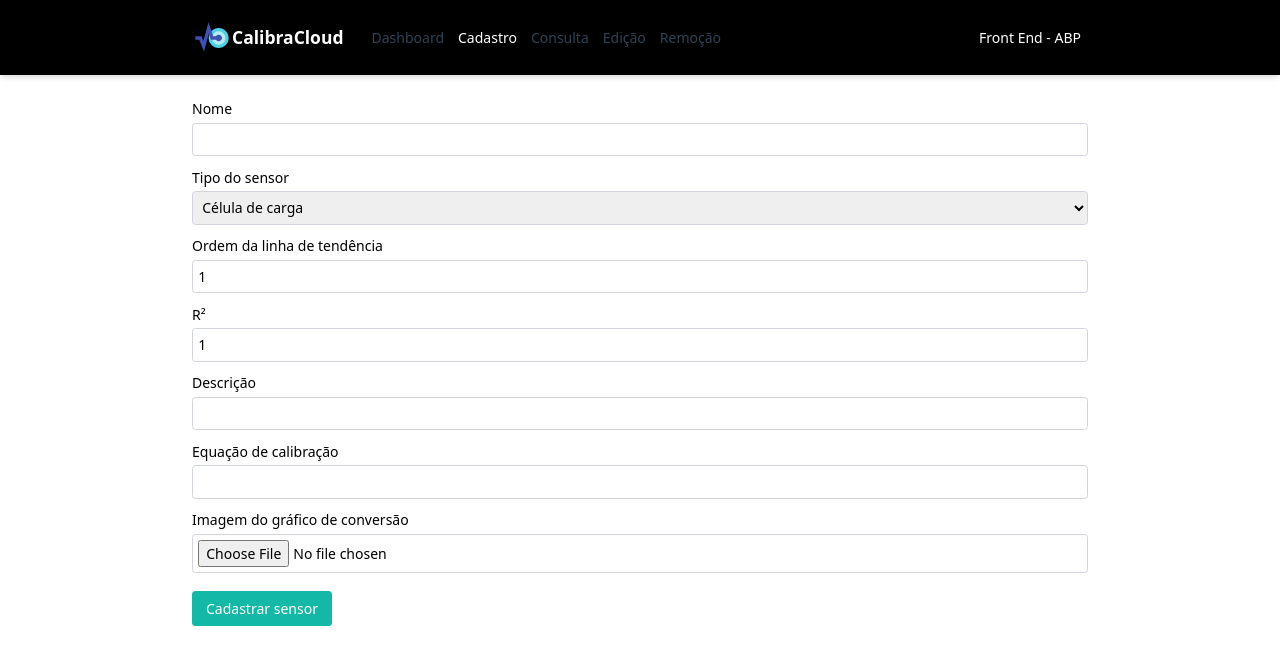
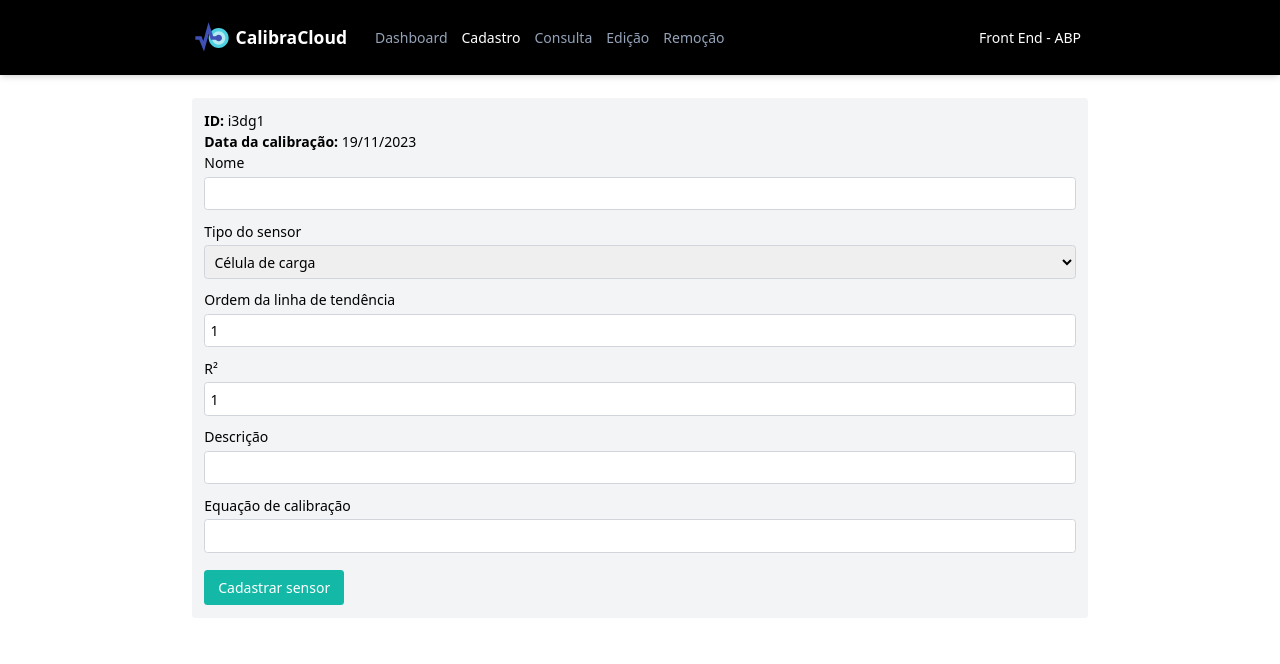
Before and after one commit to LucasMeller13/CalibraCloud, a React (Vite) app: page /cadastro in a window 1280 px wide. Shown: the top 664 px of the page. Built offline with nearby package versions, Linux system fonts and the light colour scheme.

Commit message:
Atualização context

```diff
--- /dev/null
+++ b/src/context/ListaCadastroContext.jsx
@@ -0,0 +1,51 @@
+import { useEffect, useState, useContext, createContext } from 'react';
+
+import Sensores from '../sensors.json';
+
+/**
+ * Contexto é um tópico um pouco mais avançado de React, mas o que você precisa aprender aqui
+ * é que é uma forma viável de compartilhar dados entre componentes de forma "global" sem precisar
+ * passar dados de um componente para outro via props ou recriar os useStates comuns em cada santa função.
+ *
+ * O principio da simplificação aqui é que os useStates ficam "aqui" e o resto da aplicação só acessa e lê
+ * desse local centralizado através do Provider e do hook `useContext`.
+ */
+
+const ListaCadastroContext = createContext([[], () => {}]);
+
+/**
+ * Além do `const [items, setItems] = useState([]);` que divulga a lista para toda aplicação
+ * também fiz uma sincronização dos nossos itens com a memória do navegador (localStorage) assim
+ * não perderemos os itens da lista de compras mesmo que fechamos a janela.
+ */
+export function ListaCadastroProvider(props) {
+  const [items, setItems] = useState([]);
+
+  useEffect(() => {
+    const itemsData = localStorage.getItem('items');
+    const items = itemsData ? JSON.parse(itemsData) : [];
+    setItems(items);
+  }, []);
+
+  useEffect(() => {
+    if (items.length > 0) {
+      localStorage.setItem('items', JSON.stringify(items));
+    }
+  }, [items]);
+
+  return <ListaCadastroContext.Provider value={[items, setItems]} {...props} />;
+}
+
+export function useListaCadastro() {
+  const context = useContext(ListaCadastroContext);
+  if (context === undefined) {
+    throw new Error(
+      `useListaCadastro must be used within a ListaCadastroProvider`
+    );
+  }
+  return context;
+}
+
+export function generateId() {
+  return Math.random().toString(36).substr(2, 5);
+}
--- a/src/layouts/RootLayout.jsx
+++ b/src/layouts/RootLayout.jsx
@@ -8,7 +8,7 @@ export default function RootLayout() {
   const lastPos = useRef(0);
 
   const navLinkClassName =
-    'mr-4 mt-4 block text-base font-medium text-slate-700 hover:text-white-600 md:mt-0 md:inline-block';
+    'mr-4 mt-4 block text-base font-medium text-slate-400 hover:text-white-600 md:mt-0 md:inline-block';
 
   function toggleMenu(event) {
     event.preventDefault();
@@ -54,7 +54,7 @@ export default function RootLayout() {
             <div className="display: flex">
               <img src="./src/images/logo.svg" width="40px" />
               <Link className="flex items-center" to="/">
-                <span className="self-center text-xl font-semibold text-white">
+                <span className="self-center text-xl font-semibold text-white ml-1">
                   CalibraCloud
                 </span>
               </Link>
@@ -118,7 +118,7 @@ export default function RootLayout() {
               strokeLinecap="round"
               strokeLinejoin="round"
               strokeWidth="2"
-              className="h-5 w-5 text-gray-900"
+              className="h-5 w-5 text-white-900"
               viewBox="0 0 24 24"
             >
               <path d="M3 12h18M3 6h18M3 18h18" />
--- a/src/routes/Cadastro.jsx
+++ b/src/routes/Cadastro.jsx
@@ -1,4 +1,19 @@
+import { useState } from 'react';
+
+import { useListaCadastro, generateId } from '../context/ListaCadastroContext';
+
+import Sensores from '../sensors.json';
+
 export default function Cadastro() {
+  const [items, setItems] = useListaCadastro();
+  const [errorMessage, setErrorMessage] = useState('');
+
+  const idGeneratedSensor = generateId();
+  const todayDate = new Date();
+
+  let date = todayDate.getDate() + "/"+ parseInt(todayDate.getMonth()+1) +"/"+todayDate.getFullYear();
+
+
   function addItem(event) {
     event.preventDefault();
 
@@ -11,14 +26,20 @@ export default function Cadastro() {
     const formData = new FormData(form);
     if (
       formData.get('nomePessoa') !== '' &&
-      +formData.get('newItemQtd') > 0 &&
-      formData.get('dropdownTipoSensor') !== ''
+      formData.get('dropdownTipoSensor') !== '' &&
+      formData.get('descricaoCalibracao') !== '' &&
+      formData.get('equacaoCalibracao') !== ''
     ) {
       // objeto que representa nosso novo item
       const newItem = {
-        id: generateId(),
-        name: formData.get('newItemName'),
-        qtd: +formData.get('newItemQtd'),
+        id: idGeneratedSensor,
+        tipoSensor: formData.get('dropdownTipoSensor'),
+        r2: formData.get('r2'),
+        ordemTendencia: formData.get('ordemTendencia'),
+        data: date,
+        nomePessoa: formData.get('nomePessoa'),
+        descricao: formData.get('descricaoCalibracao'),
+        equacaoCalibracao: formData.get('equacaoCalibracao')
       };
 
       // mantando os itens já cadastrados e adicionando o novo no final
@@ -27,6 +48,7 @@ export default function Cadastro() {
       // resetando o form e apagando mensagens de erro antigas
       form.reset();
       setErrorMessage('');
+      console.log(items);
     } else {
       setErrorMessage('Preencha todos os campos!');
     }
@@ -34,7 +56,11 @@ export default function Cadastro() {
   return (
     <>
       <div className="">
-        <form>
+        <form onSubmit={addItem}
+        method="get"
+        className="mt-6 rounded bg-gray-100 p-3.5">
+        <h3><strong>ID:</strong> {idGeneratedSensor}</h3>
+        <h3><strong>Data da calibração:</strong> {date}</h3>
           <label className="block text-black-600">Nome</label>
           <input
             className="mt-1 block w-full rounded border border-gray-300 p-1.5 focus:border-teal-500 focus:ring focus:ring-teal-500 focus:ring-opacity-50"
@@ -92,15 +118,11 @@ export default function Cadastro() {
             name="equacaoCalibracao"
             className="mt-1 block w-full rounded border border-gray-300 p-1.5 focus:border-teal-500 focus:ring focus:ring-teal-500 focus:ring-opacity-50"
           />
-          <label className="block text-black-600 mt-3">
-            Imagem do gráfico de conversão
-          </label>
-          <input
-            id="imagemGrafico"
-            name="imagemGrafico"
-            type="file"
-            className="mt-1 block w-full rounded border border-gray-300 p-1.5 focus:border-teal-500 focus:ring focus:ring-teal-500 focus:ring-opacity-50"
-          />
+          {!!errorMessage && (
+            <div className="mt-1 font-semibold text-red-500">
+              {errorMessage}
+            </div>
+          )}
           <button
             type="submit"
             className="rounded bg-teal-500 px-4 py-2 text-white hover:bg-teal-600 mt-5"
--- a/src/sensors.json
+++ b/src/sensors.json
@@ -1,22 +1,22 @@
 [
   {
     "id": "xs54i",
-    "tipo_sensor": "cel_carga",
+    "tipoSensor": "celulaCarga",
     "r2": 0.98,
-    "ordem_tendencia": 5,
+    "ordemTendencia": 5,
     "data": "01/05/2023",
-    "nome_pessoa": "Carimbo",
+    "nomePessoa": "Carimbo",
     "descricao": "blabla",
-    "equacao_calibracao": "f(x) = 10x^2"
+    "equacaoCalibracao": "f(x) = 10x^2"
   },
   {
     "id": "l4542",
-    "tipo_sensor": "sensor_pressao",
+    "tipoSensor": "sensorPressao",
     "r2": 0.9345,
-    "ordem_tendencia": 2,
+    "ordemTendencia": 2,
     "data": "12/01/2023",
-    "nome_pessoa": "Carimbo",
+    "nomePessoa": "Carimbo",
     "descricao": "blabla",
-    "equacao_calibracao": "f(x) = 2342.324x^5"
+    "equacaoCalibracao": "f(x) = 2342.324x^5"
   }
 ]
```
